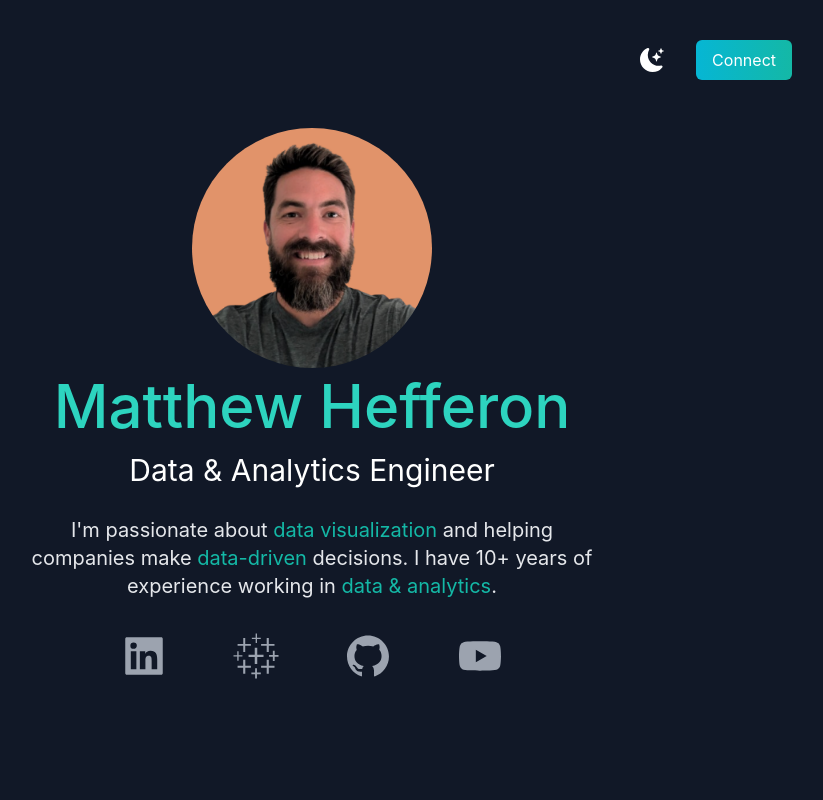
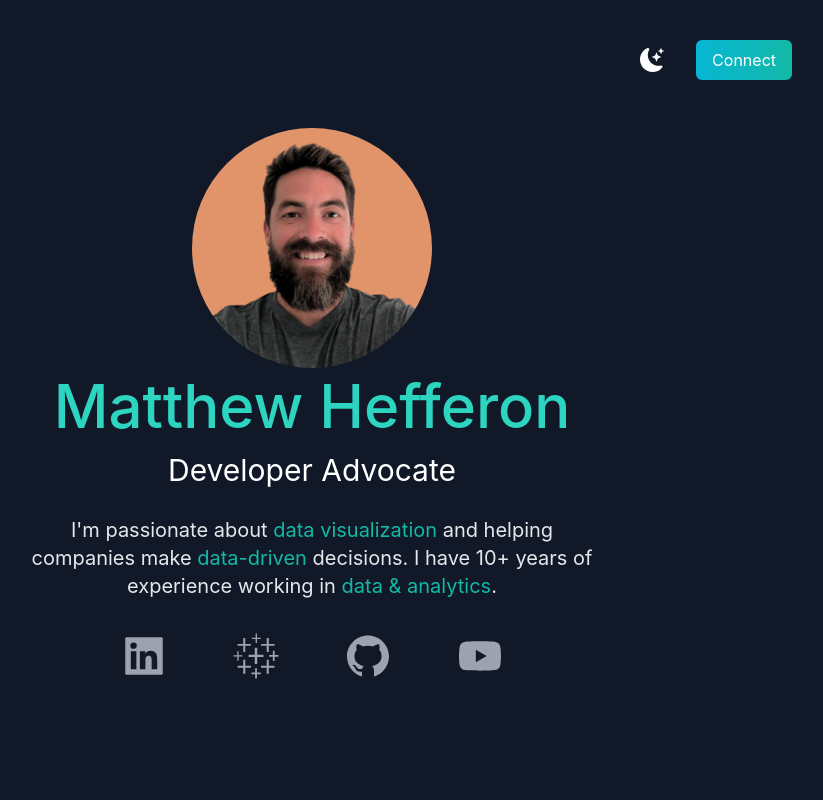
Before and after one commit to matthewhefferon/portfolio, a Next.js app: page / in a window 1280 px wide. Shown: the top 800 px of the page, without its empty margins (328-1151 px from the left). Built offline with nearby package versions, Linux system fonts and the light colour scheme.

Commit message:
Change title and update yt stats

```diff
--- a/pages/index.js
+++ b/pages/index.js
@@ -76,7 +76,7 @@ export default function Home() {
               Matthew Hefferon
             </h2>
             <h3 className="text-2xl py-2 dark:text-white md:text-3xl">
-              Data & Analytics Engineer
+              Developer Advocate
             </h3>
             <p className="text-md py-5 leading-8 text-gray-800 dark:text-gray-200 max-w-xl mx-auto md:text-xl">
               I'm passionate about{" "}
@@ -306,8 +306,8 @@ export default function Home() {
             <p className="text-md py-2 leading-8 text-gray-800 dark:text-gray-200">
               I started a YouTube channel to teach people about{" "}
               <span className="text-teal-500">data visualization</span>. I have{" "}
-              <span className="text-teal-500">3K subscribers</span> with over{" "}
-              <span className="text-teal-500">~787K views</span>. Here are some
+              <span className="text-teal-500">3.03K subscribers</span> with over{" "}
+              <span className="text-teal-500">~797K views</span>. Here are some
               of my most viewed videos.
             </p>
           </div>
```
